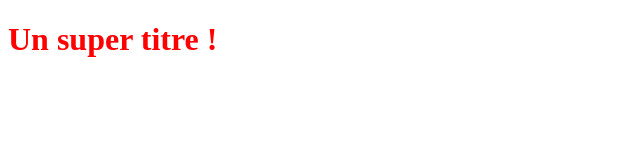
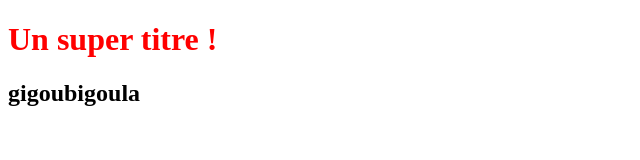
Before and after one commit to dubmart/OpenClassroomProject, a plain HTML site: page index.html in a window 1280 px wide. Shown: the whole page, without its empty margins (0-640 px from the left). Drawn offline with Linux system fonts and the light colour scheme.

Commit message:
ajout h2 index.html

```diff
--- a/index.html
+++ b/index.html
@@ -6,5 +6,6 @@
 </head>
 <body>
    <h1>Un super titre !</h1>
+   <h2>gigoubigoula<h2>
 </body>
 </html>
```
Also changed, not shown: 1 other file.
